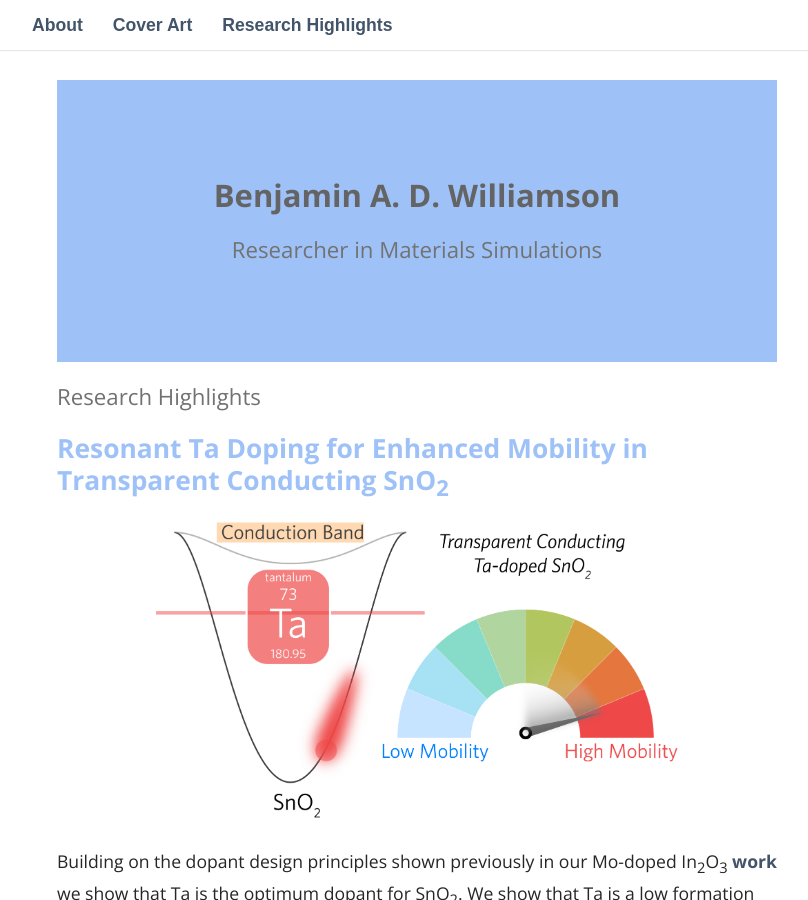
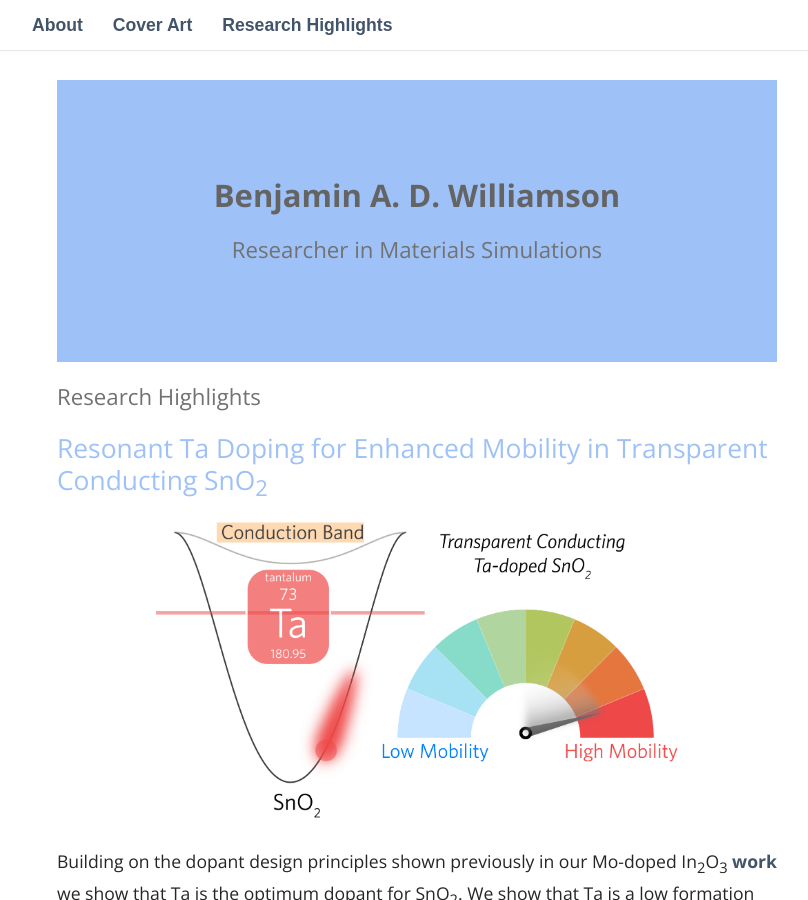
Before and after one commit to badw/badw.github.io, a Jekyll site: the page built from _pages/research_highlights.md, in a window 1280 px wide and 900 px high. Shown: the whole window, without its empty margins (223-1031 px from the left). Built offline with Jekyll 4.4.1, drawn with Linux system fonts in a browser that asks for light colours; some web fonts are replaced; our own code applies the rules of GitHub Pages for plain Markdown files.

```diff
--- a/_sass/_layout.scss
+++ b/_sass/_layout.scss
@@ -28,7 +28,7 @@ h1 {
 }
 h2 {
 	font-size: 1.5em ;
-	font-weight: bold;
+	font-weight: 200;
 	color: $blue-color;
 }
 a,
```
Also changed, not shown: _pages/cover_art.md (+1 -1 lines).
